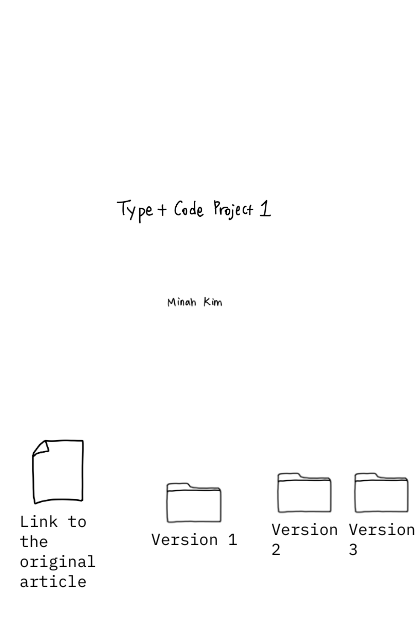
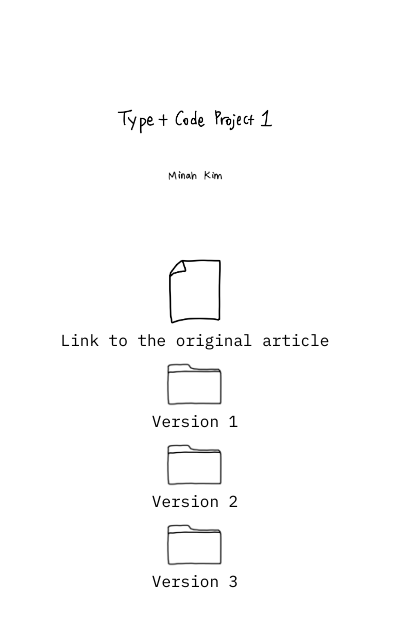
Before and after one commit to minahkim0421/type-and-code-project-1, a plain HTML site: page index.html in a window 390 px wide. Shown: the whole page, 416 px wide, since content can reach past the window. Drawn offline with Linux system fonts and the light colour scheme.

Commit message:
adjustments after initial feedback
homepage changed mobile-friendly, v1 changed mobile-friendly by font-size change, and v3 changed mobile-friendly by allowing the users to view the content without hovering

```diff
--- a/index.html
+++ b/index.html
@@ -14,7 +14,6 @@
 			margin: 0;
 			padding: 0;
 			box-sizing: border-box;
-			/* cursor: url(assets/cursor_Ex.png), auto; */
 		}
 		p {
 			font-size: 1em;
@@ -96,6 +95,38 @@
 			font-weight: 400;
 			font-style: normal;
 		}
+
+		@media screen and (max-width: 800px) {
+			.grid-container {
+				grid-template-columns: 1fr;
+			}
+			.grid-children {
+				padding-left: 0;
+			}
+			.title {
+				grid-column-start: 1;
+				grid-row-start: 3;
+			}
+			.name {
+				grid-column-start: 1;
+				grid-row-start: 4;
+			}
+			.content1 {
+				grid-column-start: 1;
+			}
+			.content2 {
+				grid-column-start: 1;
+				grid-row-start: 7;
+			}
+			.content3 {
+				grid-column-start: 1;
+				grid-row-start: 8;
+			}
+			.content4 {
+				grid-column-start: 1;
+				grid-row-start: 9;
+			}
+		}
 	</style>
 </head>
 <body>
--- a/v2/style.css
+++ b/v2/style.css
@@ -46,7 +46,7 @@ h2 {
     padding-top: 50px;
     padding-bottom: 120px;
     font-family: "ABC Connect Unlicensed Trial", sans-serif;
-    font-size: 1.5vw;
+    font-size: calc(10px + 1.2vw);
 }
 
 p {
@@ -54,7 +54,7 @@ p {
     padding-right: 30%;
     color: azure;
     font-family: "Lora", serif;
-    font-size: 1vw;
+    font-size: calc(8px + 0.8vw);
     line-height: 1.4em;
 }
 
```
Also changed, not shown: v2/index.html (+1 -1 lines), v3/index.html (+62 -28 lines), v3/style.css (+23 -1 lines), 1 other file.
